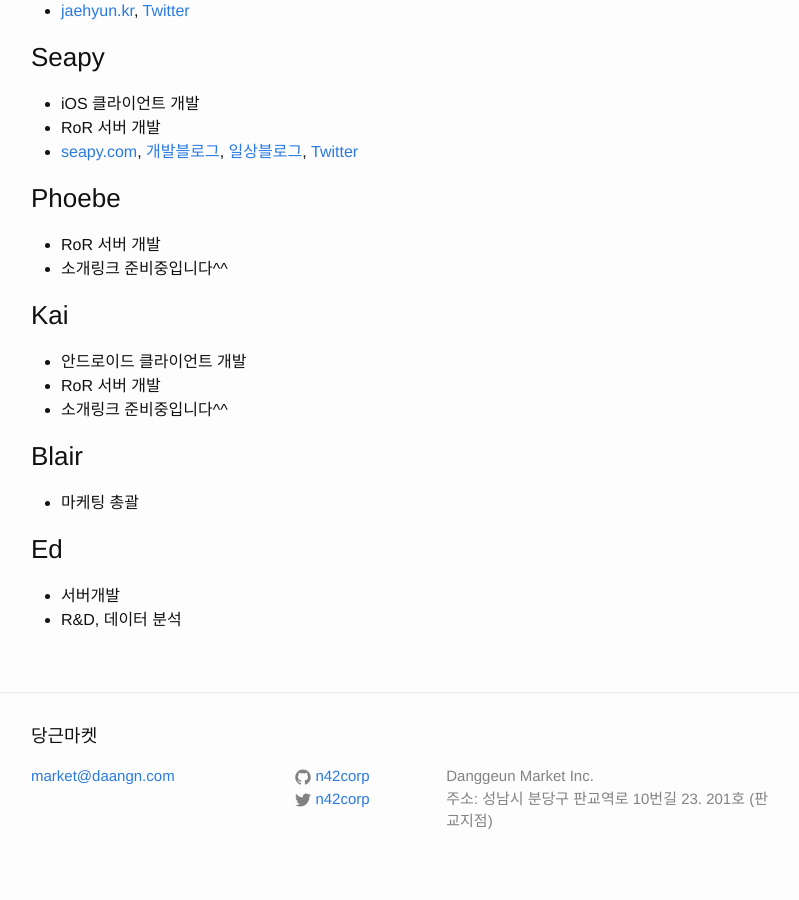
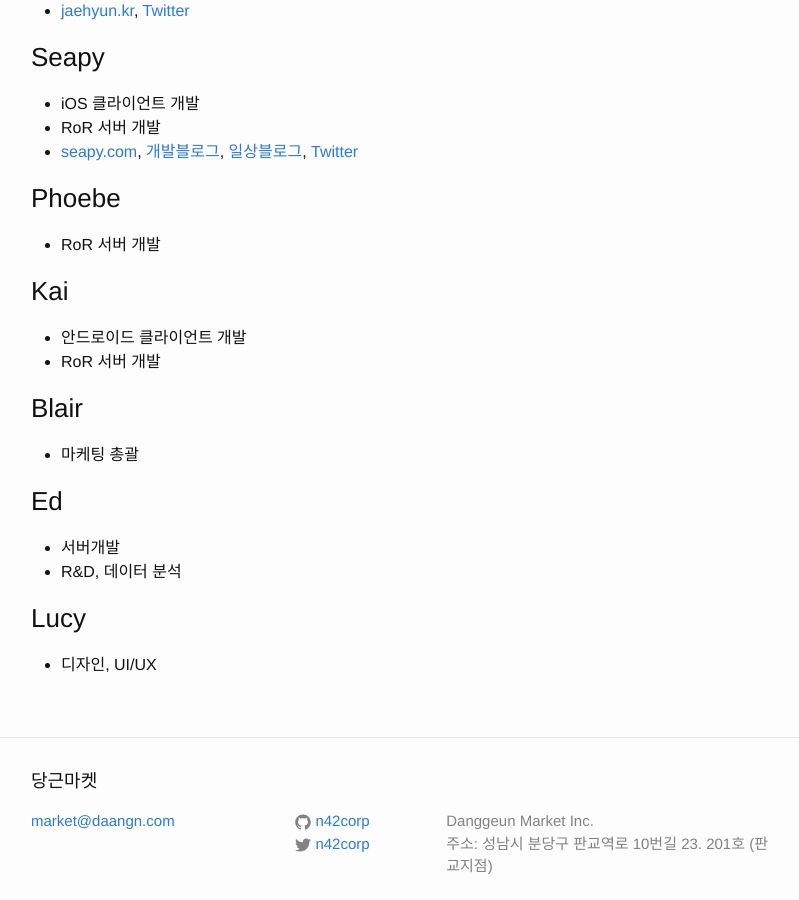
Before and after one commit to daangn/daangn-team-page, a Jekyll site: the page built from about.md, in a window 1280 px wide and 900 px high, scrolled down 675 px. Shown: the whole window, without its empty margins (239-1038 px from the left). Built offline with Jekyll 4.4.1, drawn with Linux system fonts in a browser that asks for light colours.

Commit message:
Update about.md

```diff
--- a/about.md
+++ b/about.md
@@ -33,12 +33,10 @@
 
 ### Phoebe
 - RoR 서버 개발
-- 소개링크 준비중입니다^^
 
 ### Kai
 - 안드로이드 클라이언트 개발
 - RoR 서버 개발
-- 소개링크 준비중입니다^^
 
 ### Blair
 - 마케팅 총괄
@@ -46,3 +44,6 @@
 ### Ed
 - 서버개발
 - R&D, 데이터 분석
+
+### Lucy
+- 디자인, UI/UX
```
